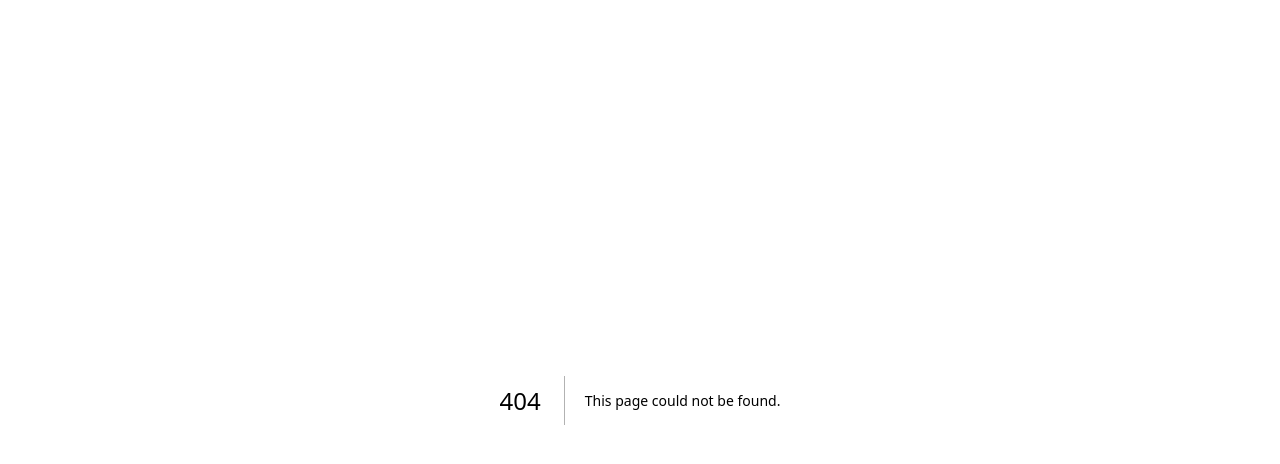
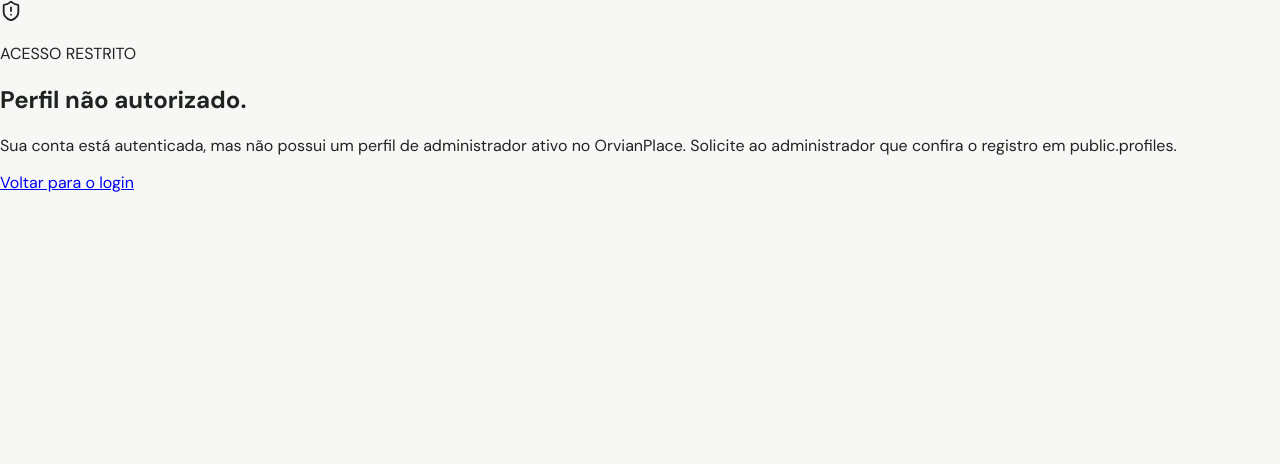
Before and after one commit to edubessa86/OrvianPlace, a Next.js app: page /access-denied in a window 1280 px wide. Before the commit this address had no page. Shown: the top 464 px of the page. Built offline with nearby package versions, Linux system fonts and the light colour scheme.

Commit message:
Implement secure Supabase admin login

```diff
--- /dev/null
+++ b/app/access-denied/page.tsx
@@ -0,0 +1,16 @@
+import Link from "next/link";
+import { ShieldAlert } from "lucide-react";
+
+export default function AccessDeniedPage() {
+  return (
+    <main className="auth-page">
+      <section className="auth-card">
+        <div className="auth-icon"><ShieldAlert size={22}/></div>
+        <p className="auth-eyebrow">ACESSO RESTRITO</p>
+        <h1>Perfil não autorizado.</h1>
+        <p className="auth-description">Sua conta está autenticada, mas não possui um perfil de administrador ativo no OrvianPlace. Solicite ao administrador que confira o registro em public.profiles.</p>
+        <Link className="auth-submit auth-link-button" href="/login">Voltar para o login</Link>
+      </section>
+    </main>
+  );
+}
```
